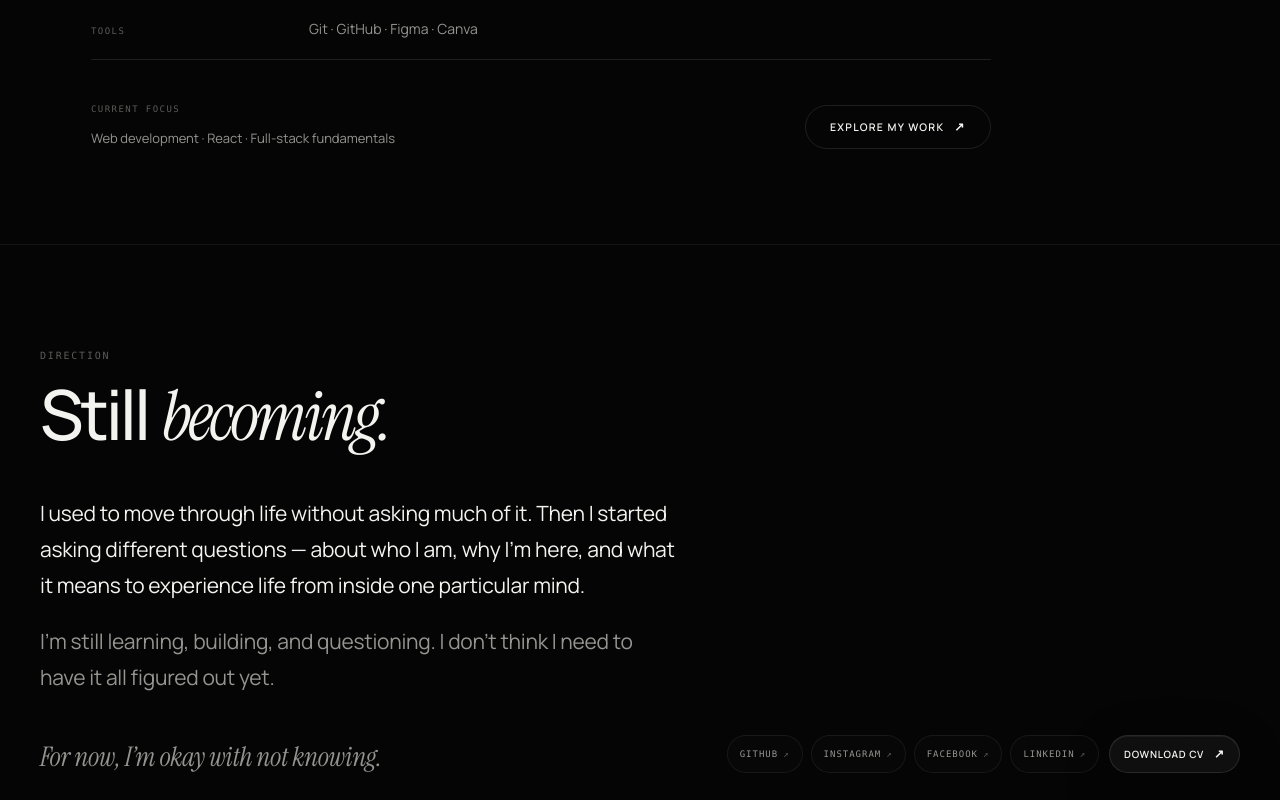
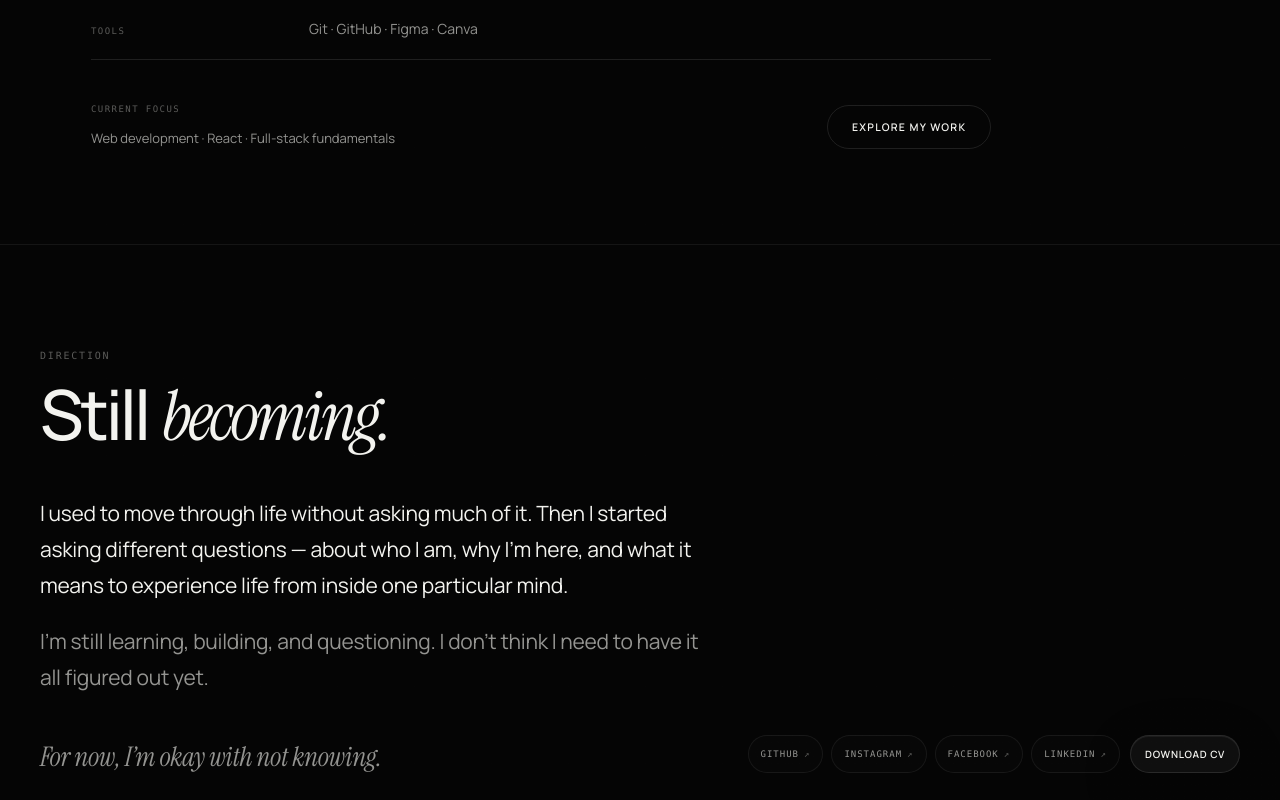
Before and after one commit to shahriarbappy60-ship-it/personal-universe, a React (Vite) app: page /self in a window 1280 px wide. Shown: the part 4160-4960 px from the top of the page. Built offline with nearby package versions, Linux system fonts and the light colour scheme.

Commit message:
refine: remove decorative arrows from site buttons

```diff
--- a/src/components/common/Button.jsx
+++ b/src/components/common/Button.jsx
@@ -17,19 +17,12 @@ export default function Button({
 }) {
   const baseClass = `btn-master btn-${variant} magnetic ${className}`.trim();
 
-  // Extract trailing arrow from string children if present, so it is cleanly managed by .btn-icon
-  let cleanChildren = children;
-  let detectedIcon = null;
-  if (typeof children === 'string') {
-    const arrowMatch = children.match(/[\s\u00A0]*([→←↑↓↗↘])[\s\u00A0]*$/);
-    if (arrowMatch) {
-      detectedIcon = arrowMatch[1];
-      cleanChildren = children.replace(/[\s\u00A0]*[→←↑↓↗↘][\s\u00A0]*$/, '').trim();
-    }
-  }
-
-  const effectiveIcon = icon !== undefined ? icon : (detectedIcon || '→');
-  const isDown = effectiveIcon === '↓';
+  // Buttons use clean typography only; decorative arrows are intentionally omitted site-wide.
+  const cleanChildren = typeof children === 'string'
+    ? children.replace(/[\s\u00A0]*[→←↑↓↗↘][\s\u00A0]*$/, '').trim()
+    : children;
+  const effectiveIcon = null;
+  const isDown = false;
 
   const content = (
     <>
```
